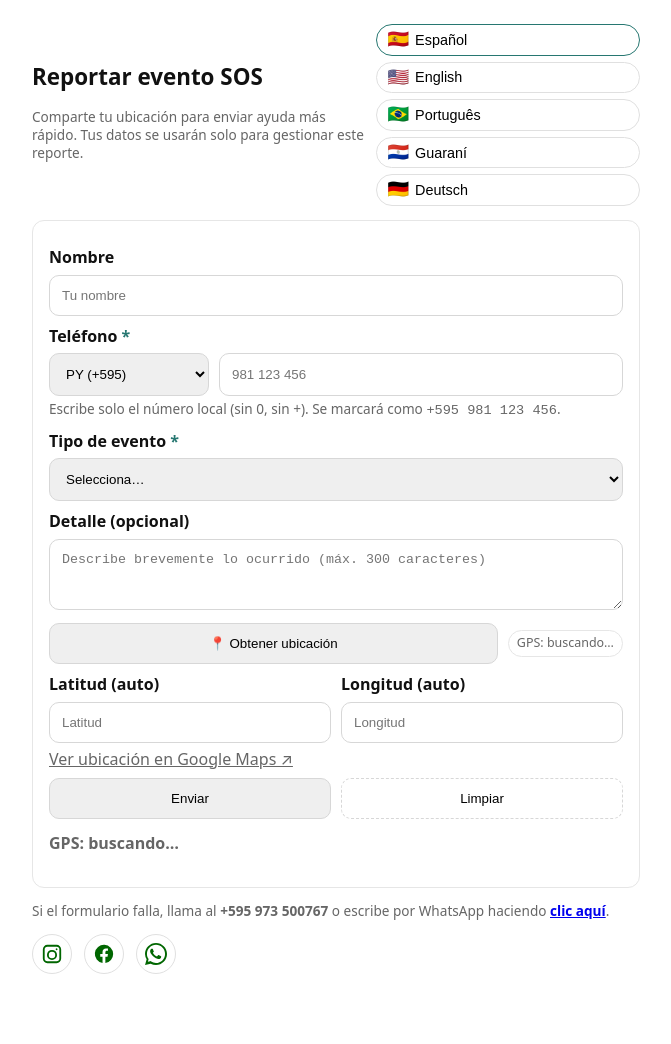
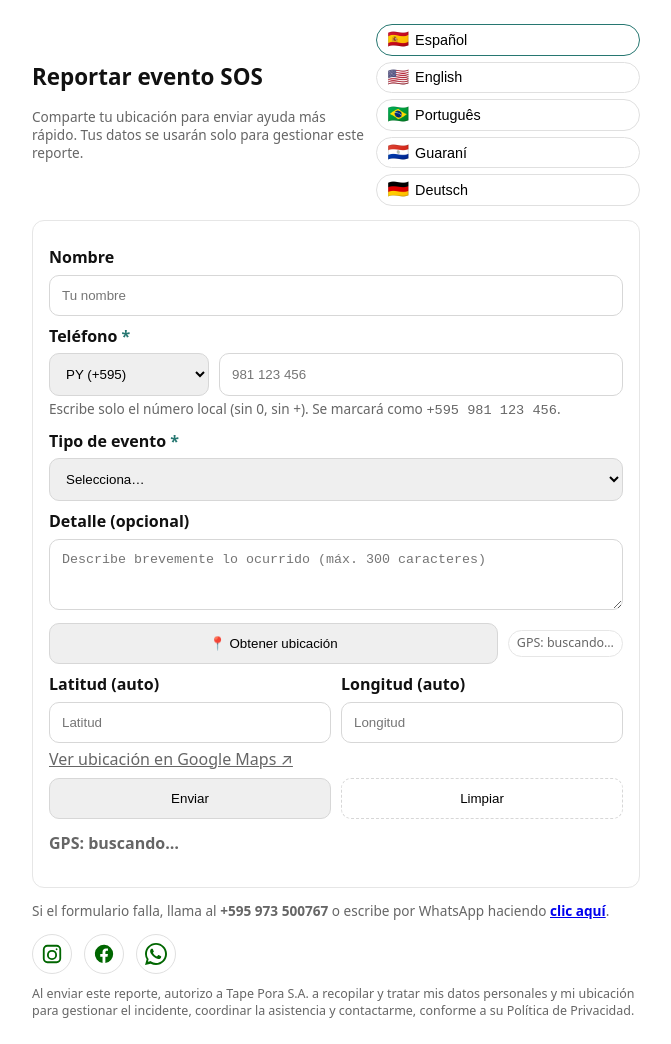
Before and after one commit to Tape-SOS/sos-portal, a plain HTML site: page index.html in a window 1280 px wide. Shown: the whole page, without its empty margins (304-975 px from the left). Before the commit the page ends 998 px from the top, so only its background shows below. Drawn offline with Linux system fonts and the light colour scheme.

Commit message:
Update index.html

```diff
--- a/index.html
+++ b/index.html
@@ -64,6 +64,14 @@
     @media (prefers-color-scheme: dark){
       .social a { background:#1b1b1b; border-color:#333; }
     }
+
+    /* Aviso legal pequeño */
+    .legal{
+      margin-top: 12px;
+      font-size: .78rem;
+      color: var(--muted);
+      line-height: 1.35;
+    }
   </style>
 </head>
 <body>
@@ -105,7 +113,6 @@
 
     <label for="tipo" class="req" id="lbl_tipo">Tipo de evento</label>
     <select id="tipo" name="tipo" required>
-      <!-- values internas estables; textos se traducen -->
       <option value="">Selecciona…</option>
       <option value="Accidente">Accidente</option>
       <option value="Mecanico">Problema mecánico</option>
@@ -171,17 +178,19 @@
       </svg>
     </a>
     <!-- WhatsApp -->
-  <a href="https://api.whatsapp.com/send?phone=595973500767&text=%C2%A1Hola!%20Escribo%20para%20solicitar%20asistencia%20%F0%9F%86%98" target="_blank" rel="noopener" aria-label="WhatsApp">
-    <!-- ícono WhatsApp (SVG) -->
-    <svg viewBox="0 0 24 24" fill="currentColor" aria-hidden="true">
-      <path d="M.057 24l1.687-6.163A11.867 11.867 0 0 1 0 11.993C0 5.372 5.373 0 11.994 0 18.616 0 24 5.372 24 11.993c0 6.622-5.384 11.995-12.006 11.995-2.043 0-4.042-.513-5.824-1.487L.057 24zm6.597-3.807c1.676.995 3.276 1.591 5.35 1.591 5.45 0 9.89-4.437 9.89-9.89 0-5.45-4.44-9.887-9.89-9.887-5.452 0-9.89 4.437-9.89 9.888 0 2.114.69 4.083 1.852 5.69l-.79 2.89 3.478-.972zM17.53 14.47c-.074-.123-.27-.198-.563-.347-.295-.148-1.748-.861-2.019-.959-.27-.099-.467-.148-.663.148-.197.296-.761.959-.934 1.155-.172.198-.344.223-.637.074-.295-.148-1.243-.458-2.366-1.46-.875-.78-1.467-1.742-1.64-2.038-.172-.296-.018-.456.13-.604.133-.132.296-.344.444-.516.148-.172.197-.296.296-.494.099-.197.05-.371-.025-.52-.074-.148-.663-1.598-.909-2.186-.24-.58-.484-.5-.663-.51l-.566-.01c-.197 0-.52.074-.792.371-.27.296-1.04 1.017-1.04 2.479s1.065 2.876 1.213 3.074c.148.197 2.095 3.2 5.076 4.487.71.306 1.263.489 1.694.626.712.227 1.36.195 1.872.118.571-.085 1.748-.713 1.995-1.402.246-.69.246-1.282.172-1.402z"/>
-    </svg>
-  </a>
+    <a href="https://api.whatsapp.com/send?phone=595973500767&text=%C2%A1Hola!%20Escribo%20para%20solicitar%20asistencia%20%F0%9F%86%98" target="_blank" rel="noopener" aria-label="WhatsApp">
+      <svg viewBox="0 0 24 24" fill="currentColor" aria-hidden="true">
+        <path d="M.057 24l1.687-6.163A11.867 11.867 0 0 1 0 11.993C0 5.372 5.373 0 11.994 0 18.616 0 24 5.372 24 11.993c0 6.622-5.384 11.995-12.006 11.995-2.043 0-4.042-.513-5.824-1.487L.057 24zm6.597-3.807c1.676.995 3.276 1.591 5.35 1.591 5.45 0 9.89-4.437 9.89-9.89 0-5.45-4.44-9.887-9.89-9.887-5.452 0-9.89 4.437-9.89 9.888 0 2.114.69 4.083 1.852 5.69l-.79 2.89 3.478-.972zM17.53 14.47c-.074-.123-.27-.198-.563-.347-.295-.148-1.748-.861-2.019-.959-.27-.099-.467-.148-.663.148-.197.296-.761.959-.934 1.155-.172.198-.344.223-.637.074-.295-.148-1.243-.458-2.366-1.46-.875-.78-1.467-1.742-1.64-2.038-.172-.296-.018-.456.13-.604.133-.132.296-.344.444-.516.148-.172.197-.296.296-.494.099-.197.05-.371-.025-.52-.074-.148-.663-1.598-.909-2.186-.24-.58-.484-.5-.663-.51l-.566-.01c-.197 0-.52.074-.792.371-.27.296-1.04 1.017-1.04 2.479s1.065 2.876 1.213 3.074c.148.197 2.095 3.2 5.076 4.487.71.306 1.263.489 1.694.626.712.227 1.36.195 1.872.118.571-.085 1.748-.713 1.995-1.402.246-.69.246-1.282.172-1.402z"/>
+      </svg>
+    </a>
   </div>
+
+  <!-- Aviso legal (multilingüe) -->
+  <p id="legal" class="legal"></p>
 
   <script>
   // === CONFIG ===
-  const endpoint = "https://default688a0fce5571499b9b5a8fef12ae5c.08.environment.api.powerplatform.com:443/powerautomate/automations/direct/workflows/540a67fb821042ce9a9c009ac064975c/triggers/manual/paths/invoke/?api-version=1&sp=%2Ftriggers%2Fmanual%2Frun&sv=1.0&sig=b3_sZEJJEMWiK_myP_QktIK34z9U2pcPjhTJX0GukK8"; // tu endpoint de Power Automate
+  const endpoint = "https://default688a0fce5571499b9b5a8fef12ae5c.08.environment.api.powerplatform.com:443/powerautomate/automations/direct/workflows/540a67fb821042ce9a9c009ac064975c/triggers/manual/paths/invoke/?api-version=1&sp=%2Ftriggers%2Fmanual%2Frun&sv=1.0&sig=b3_sZEJJEMWiK_myP_QktIK34z9U2pcPjhTJX0GukK8";
   const FETCH_TIMEOUT_MS = 12000;
   const GPS_TIMEOUT_MS = 10000;
   const GPS_MAX_AGE_MS = 15000;
@@ -198,7 +207,7 @@
       tipo: "Tipo de evento",
       tipo_opts: { blank:"Selecciona…", Accidente:"Accidente", Mecanico:"Problema mecánico", Otro:"Otro" },
       heridos: "¿Hay heridos?",
-      heridos_opts: { blank:"Selecciona…", si:"Si", no:"No" },
+      heridos_opts: { blank:"Selecciona…", si:"Sí", no:"No" },
       detalle: "Detalle (opcional)",
       detalle_ph: "Describe brevemente lo ocurrido (máx. 300 caracteres)",
       btnUbic: "📍 Obtener ubicación",
@@ -220,6 +229,7 @@
       ubicOk: "Ubicación capturada correctamente.",
       ubicNoGeo: "Tu navegador no permite geolocalización.",
       footer: 'Si el formulario falla, llama al <strong>+595 973 500767</strong> o escribe por WhatsApp haciendo <a href="https://api.whatsapp.com/send?phone=595973500767&text=%C2%A1Hola!%20Escribo%20para%20solicitar%20asistencia%20%F0%9F%86%98" target="_blank" rel="noopener"><strong>clic aquí</strong></a>.',
+      legal: "Al enviar este reporte, autorizo a Tape Pora S.A. a recopilar y tratar mis datos personales y mi ubicación para gestionar el incidente, coordinar la asistencia y contactarme, conforme a su Política de Privacidad.",
       name_ph: "Tu nombre",
       phone_preview_prefix: ""
     },
@@ -255,6 +265,7 @@
       ubicOk: "Location captured successfully.",
       ubicNoGeo: "Your browser does not allow geolocation.",
       footer: 'If the form fails, call <strong>+595 973 500767</strong> or send a WhatsApp message: <a href="https://api.whatsapp.com/send?phone=595973500767&text=%C2%A1Hola!%20Escribo%20para%20solicitar%20asistencia%20%F0%9F%86%98" target="_blank" rel="noopener"><strong>Click here</strong></a>.',
+      legal: "By submitting this report, I authorize Tape Pora S.A. to collect and process my personal data and location to manage the incident, coordinate assistance, and contact me, in accordance with its Privacy Policy.",
       name_ph: "Your name",
       phone_preview_prefix: ""
     },
@@ -290,12 +301,13 @@
       ubicOk: "Localização capturada com sucesso.",
       ubicNoGeo: "Seu navegador não permite geolocalização.",
       footer: 'Se o formulário falhar, ligue para <strong>+595 973 500767</strong> ou envie uma mensagem no WhatsApp <a href="https://api.whatsapp.com/send?phone=595973500767&text=%C2%A1Hola!%20Escribo%20para%20solicitar%20asistencia%20%F0%9F%86%98" target="_blank" rel="noopener"><strong>clicando aqui</strong></a>.',
+      legal: "Ao enviar este reporte, autorizo a Tape Pora S.A. a coletar e tratar meus dados pessoais e minha localização para gerenciar o incidente, coordenar a assistência e entrar em contato comigo, conforme sua Política de Privacidade.",
       name_ph: "Seu nome",
       phone_preview_prefix: ""
     },
     gn: {
       title: "Emombe’u peteĩ mba’e oiko va’ekue (SOS)",
-      intro: "Emoherakuã ne renda ojejapo pya’eಗಾಗಿ pytyvõ. Eipuruhína ko marandu pe reporte añoite guarã.",
+      intro: "Emoherakuã ne renda ojejapo pya’e hag̃ua pytyvõ. Eipuruhína ko marandu pe reporte añoite guarã.",
       formHint: "Umi tenda ijurujáva * rehegua oikotevẽ.",
       nombre: "Téra",
       telefono: "Pumbyry",
@@ -304,7 +316,7 @@
       tipo_opts: { blank:"Eiporavo…", Accidente:"Jekaa", Mecanico:"Apopyre jejavy", Otro:"Ambue" },
       heridos: "¿Iñapytyvõrãpa oĩ (oñembyai va’ekue)?",
       heridos_opts: { blank:"Eiporavo…", si:"Héẽ", no:"Nahániri" },
-      detalle: "Mba’emimi (jepy’apeteĩ) ",
+      detalle: "Mba’emimi (jepy’apeteĩ)",
       detalle_ph: "Emombe’u mbykymi mba’e oiko va’ekue (hetavévo 300 tai)",
       btnUbic: "📍 Erekóta ne renda",
       gpsInit: "GPS: ndaipóri gueteri",
@@ -325,6 +337,7 @@
       ubicOk: "Renda ojepyta peteĩchapa.",
       ubicNoGeo: "Ne kundahára ndohejáiri geolocalización.",
       footer: 'Ndohupytyrirõ pe kuatiañe’ẽ, ehenói <strong>+595 973 500767</strong>-pe térã emondo WhatsApp <a href="https://api.whatsapp.com/send?phone=595973500767&text=%C2%A1Hola!%20Escribo%20para%20solicitar%20asistencia%20%F0%9F%86%98" target="_blank" rel="noopener"><strong>clic ápe</strong></a>.',
+      legal: "Ko reporte remondóvo, ame’ẽ Tape Pora S.A.-pe che mba’ekuaarã ha che renda rapykueho jejapyhymi ha jejapo, ikatu hag̃ua ombohape pe oiko va’ekue, omombyta pytyvõ ha oñekomunika chendive, he’iháicha iñe’ẽme’ẽ ñemigua rehegua.",
       name_ph: "Nde réra",
       phone_preview_prefix: ""
     },
@@ -360,6 +373,7 @@
       ubicOk: "Standort erfolgreich erfasst.",
       ubicNoGeo: "Dein Browser erlaubt keine Geolokalisierung.",
       footer: 'Falls das Formular fehlschlägt, rufe <strong>+595 973 500767</strong> an oder schicke eine WhatsApp-Nachricht: <a href="https://api.whatsapp.com/send?phone=595973500767&text=%C2%A1Hola!%20Escribo%20para%20solicitar%20asistencia%20%F0%9F%86%98" target="_blank" rel="noopener"><strong>hier klicken</strong></a>.',
+      legal: "Mit dem Absenden dieses Berichts ermächtige ich Tape Pora S.A., meine personenbezogenen Daten und meinen Standort zu erfassen und zu verarbeiten, um den Vorfall zu bearbeiten, Hilfe zu koordinieren und mich zu kontaktieren, gemäß der Datenschutzrichtlinie.",
       name_ph: "Dein Name",
       phone_preview_prefix: ""
     }
@@ -411,7 +425,6 @@
     if(!telInput.value) telInput.placeholder = example;
     const digits = telInput.value.replace(/\D/g,'').replace(/^0+/, '');
     const pretty = digits.replace(/(\d{3,4})(?=\d)/g,'$1 ').trim();
-    // Tel hint + preview
     $('#telHint').innerHTML = `${I18N[LANG].telHint} <code id="phonePreview">${cc} ${pretty || example}</code>.`;
   }
 
@@ -478,6 +491,9 @@
     $('#btnLimpiar').textContent = I18N[LANG].limpiar;
     $('#t_footer').innerHTML = I18N[LANG].footer;
     $('#nombre').placeholder = I18N[LANG].name_ph;
+    // Aviso legal
+    const legalNode = document.getElementById('legal');
+    if (legalNode && I18N[LANG].legal) legalNode.textContent = I18N[LANG].legal;
 
     // Opciones de selects (tipo)
     const optMap = I18N[LANG].tipo_opts;
```
